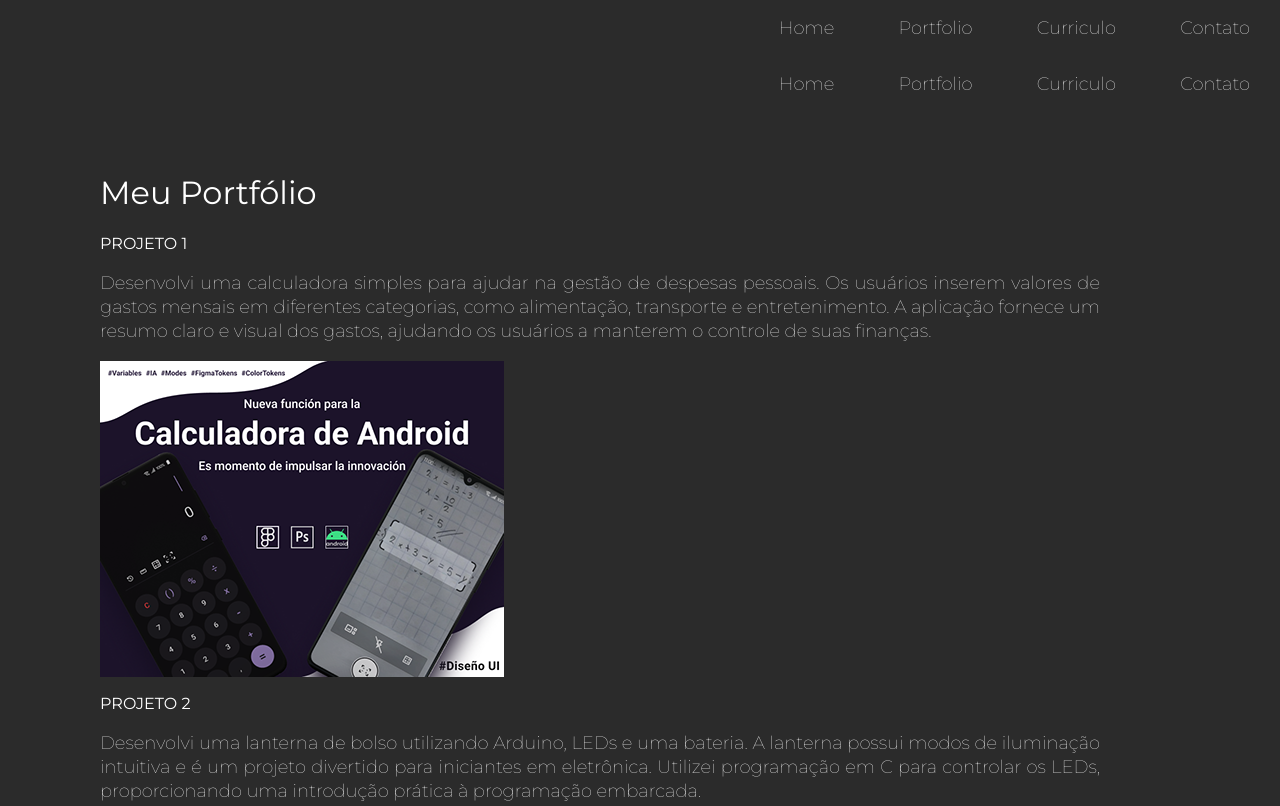
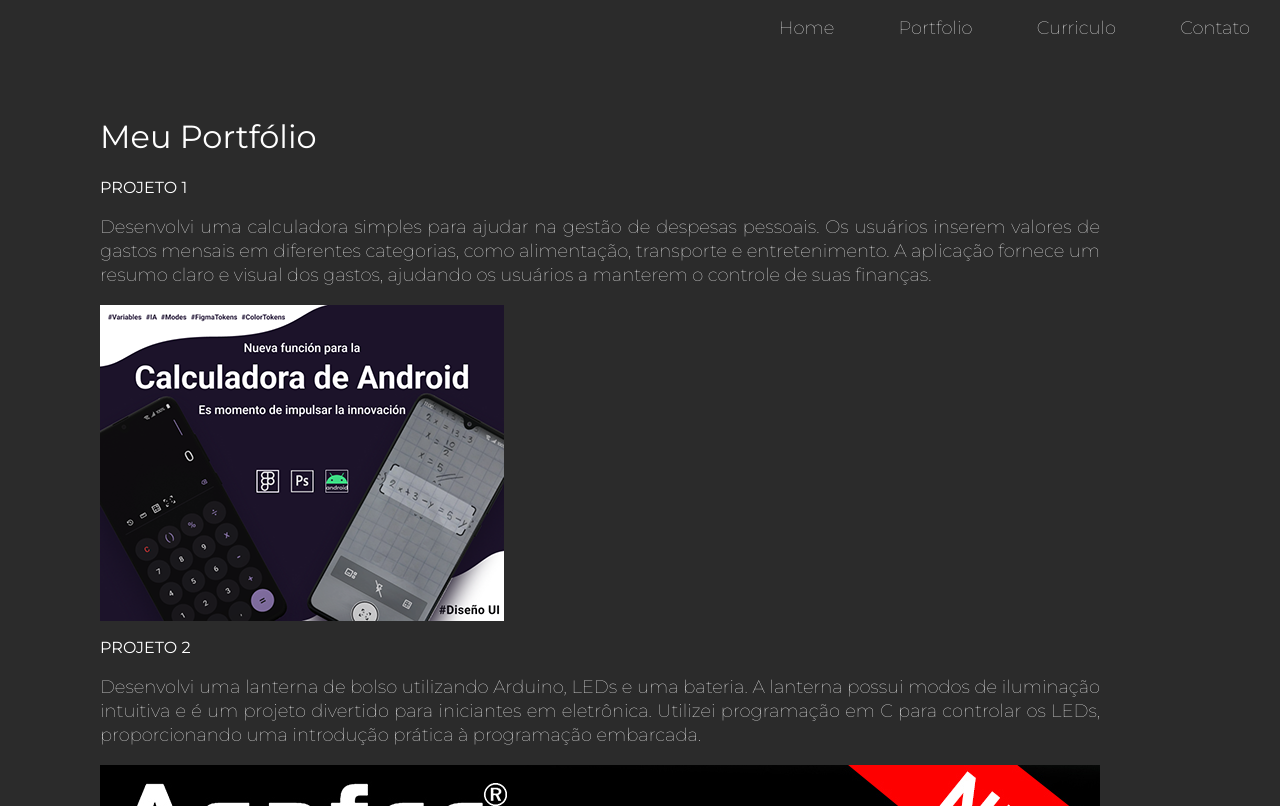
Before and after one commit to BrianDPs/portifolio, a plain HTML site: page portfólio.html in a window 1280 px wide. Shown: the top 806 px of the page. Drawn offline with Linux system fonts and the light colour scheme.

Commit message:
Update portfólio.html

```diff
--- a/portfólio.html
+++ b/portfólio.html
@@ -21,29 +21,20 @@
 			</ul>
 		</div>
 <body>
-    <div class="navigation">
-        <ul>
-            <li><a href="index.html">Home</a></li>
-            <li>Portfolio</li>
-            <li>Curriculo</li>
-            <li>Contato</li>
-        </ul>
-    </div>
-
-        <div class="main">
+      <div class="main">
 
     <h1>Meu Portfólio</h1>
 
     <div class="project">
         <h2>Projeto 1</h2>
         <p>Desenvolvi uma calculadora simples para ajudar na gestão de despesas pessoais. Os usuários inserem valores de gastos mensais em diferentes categorias, como alimentação, transporte e entretenimento. A aplicação fornece um resumo claro e visual dos gastos, ajudando os usuários a manterem o controle de suas finanças.</p>
-        <img src=/img/Calculadora.png alt="Projeto 1">
+        <img src=img/Calculadora.png alt="Projeto 1">
     </div>
 
     <div class="project">
         <h2>Projeto 2</h2>
         <p>Desenvolvi uma lanterna de bolso utilizando Arduino, LEDs e uma bateria. A lanterna possui modos de iluminação intuitiva e é um projeto divertido para iniciantes em eletrônica. Utilizei programação em C para controlar os LEDs, proporcionando uma introdução prática à programação embarcada.</p>
-        <img src=/img/Lanterna.jpeg alt="Projeto 2">
+        <img src=img/Lanterna.jpeg alt="Projeto 2">
     </div>
 
 </body>
```
